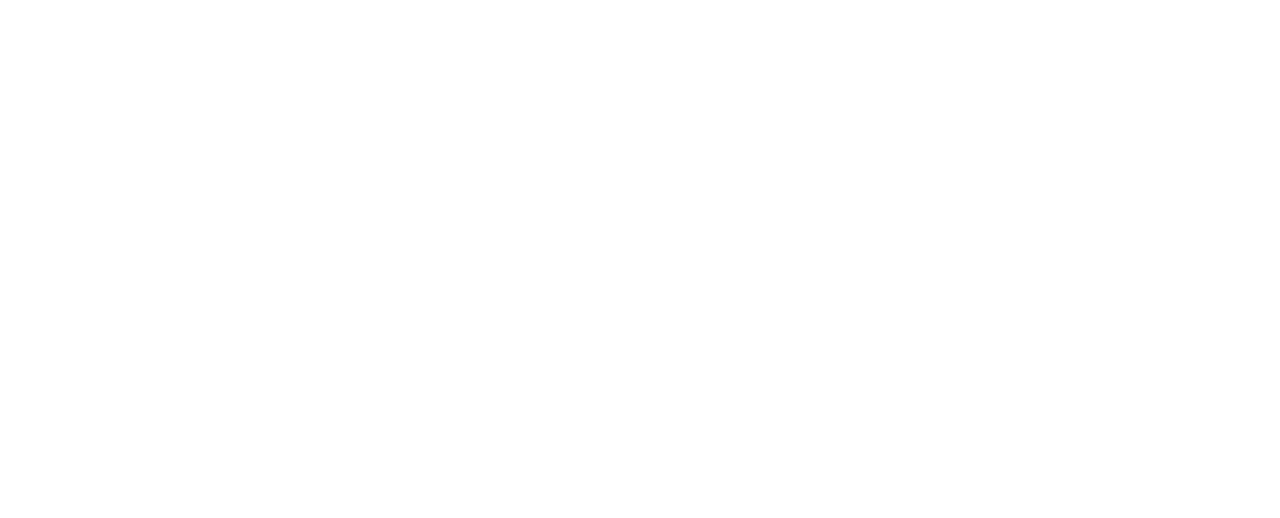
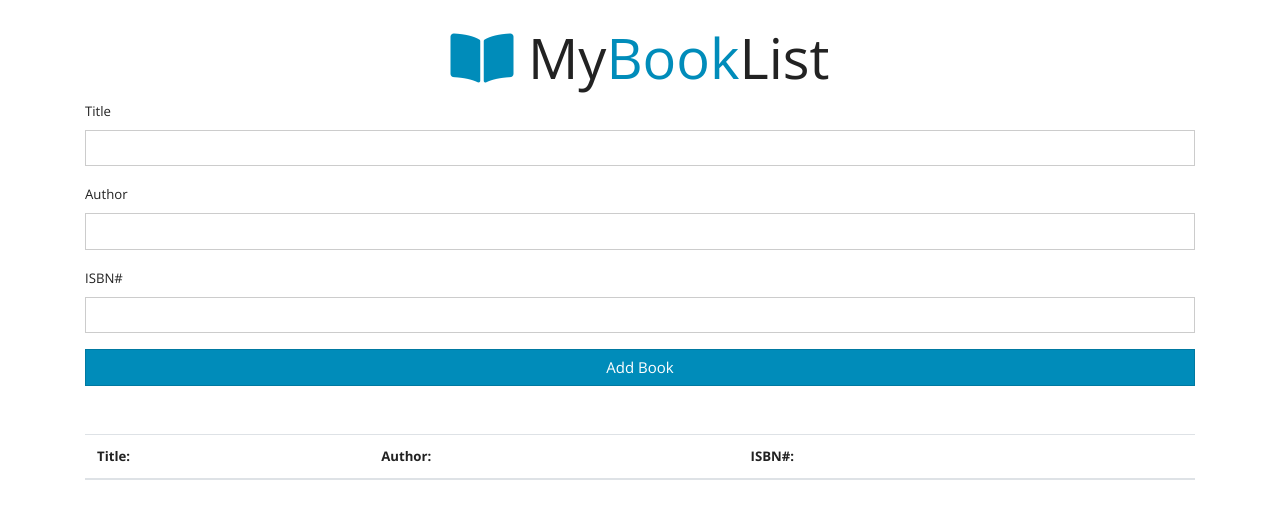
Before and after one commit to collin-tx/MyBookList-App, a plain HTML site: page index.html in a window 1280 px wide. Drawn offline with nearby package versions, Linux system fonts and the light colour scheme.

Commit message:
Update index.html
Bootstrap UI

```diff
--- a/index.html
+++ b/index.html
@@ -5,9 +5,41 @@
      <meta name="viewport" content="width=device-width, intial-scale=1.0">
      <meta http-equiv="X-UA-Compatible" content="ie=edge">
      <link rel="stylesheet" href="https://bootswatch.com/4/yeti/bootstrap.min.css">
+     <link rel="stylesheet" href="https://use.fontawesome.com/releases/v5.7.2/css/all.css" integrity="sha384-fnmOCqbTlWIlj8LyTjo7mOUStjsKC4pOpQbqyi7RrhN7udi9RwhKkMHpvLbHG9Sr" crossorigin="anonymous">
      <title>MyBookList App</title>
   </head>
   <body>
-
+    <div class="container mt-4">
+      <h1 class ="display-4 text-center">
+        <i class="fas fa-book-open text-primary"></i> My<span class="text-primary">Book</span>List
+      </h1>
+      <form id="book-form">
+        <div class="form-group">
+          <label for"title">Title</label>
+          <input type="text" id="title" class="form-control">
+        </div>
+        <div class="form-group">
+          <label for"author">Author</label>
+          <input type="text" id="author" class="form-control">
+        </div>
+        <div class="form-group">
+          <label for"isbn">ISBN#</label>
+          <input type="text" id="isbn" class="form-control">
+        </div>
+        <input type="submit" value="Add Book" class="btn btn-primary btn-block">
+      </form>
+    <table class="table table-striped mt-5">
+      <thead>
+        <tr>
+          <th>Title:</th>
+          <th>Author:</th>
+          <th>ISBN#:</th>
+          <th></th>
+        </tr>
+      </thead>
+      <tbody id="book-list">
+      </tbody>
+    </table>
+    </div>
   </body>
 </html>
```
